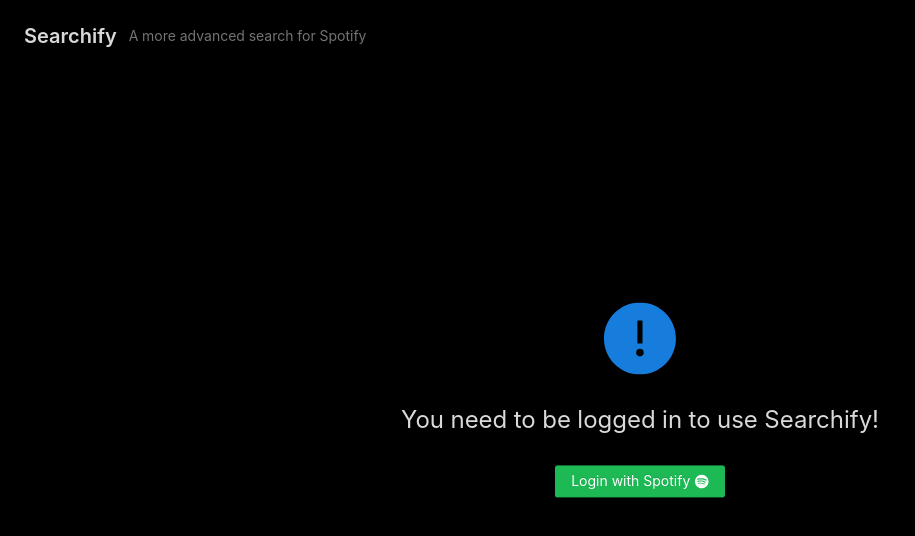
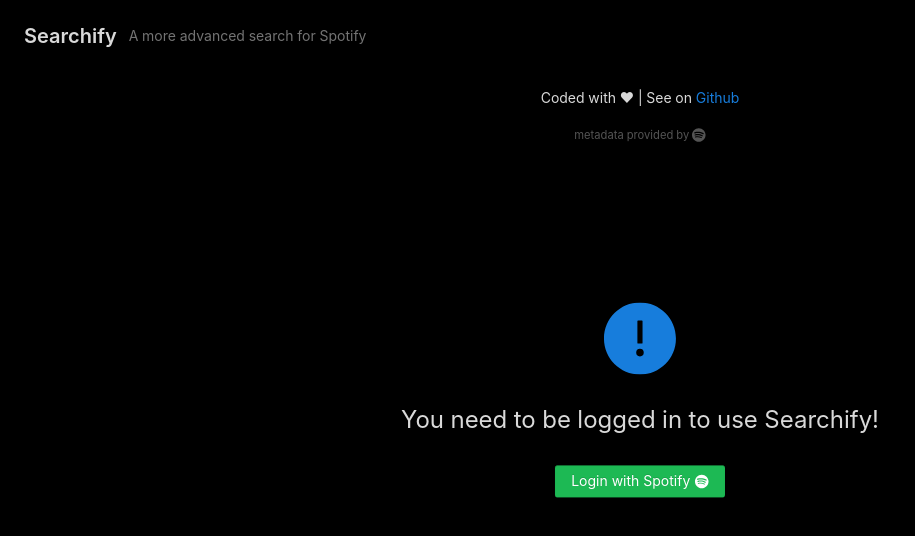
Before and after one commit to ItsCoding/Searchify, a React (Create React App) app: page / in a window 1280 px wide. Shown: the top 536 px of the page, without its empty margins (0-915 px from the left). Built offline with nearby package versions, Linux system fonts and the light colour scheme; the HTML template or start-up script is replaced by a standard one.

Commit message:
Adding Github link to footer

```diff
--- a/src/App.tsx
+++ b/src/App.tsx
@@ -65,20 +65,21 @@
         <>
           <Header />
           <Engine token={token} />
+
+        </>
+      )}
       <div
         style={{
           textAlign: "center",
           paddingTop: 15,
         }}
       >
-            <p>Coded with ❤</p> <small style={{ color: "#545454" }}>
+        <p>Coded with ❤ | See on <a href="https://github.com/ItsCoding/Searchify" rel="noreferrer" target="_blank" >Github</a></p> <small style={{ color: "#545454" }}>
           metadata provided by <FontAwesomeIcon icon={faSpotify} size={"lg"} />
           {/* <img style={{ height: 15, marginLeft: 5 }} src="Spotify_Logo_CMYK_White.png"></img> */}
         </small>
       </div>
     </>
-      )}
-    </>
   );
 }
 
```
Lines whose indentation alone changed are shown as unchanged.
